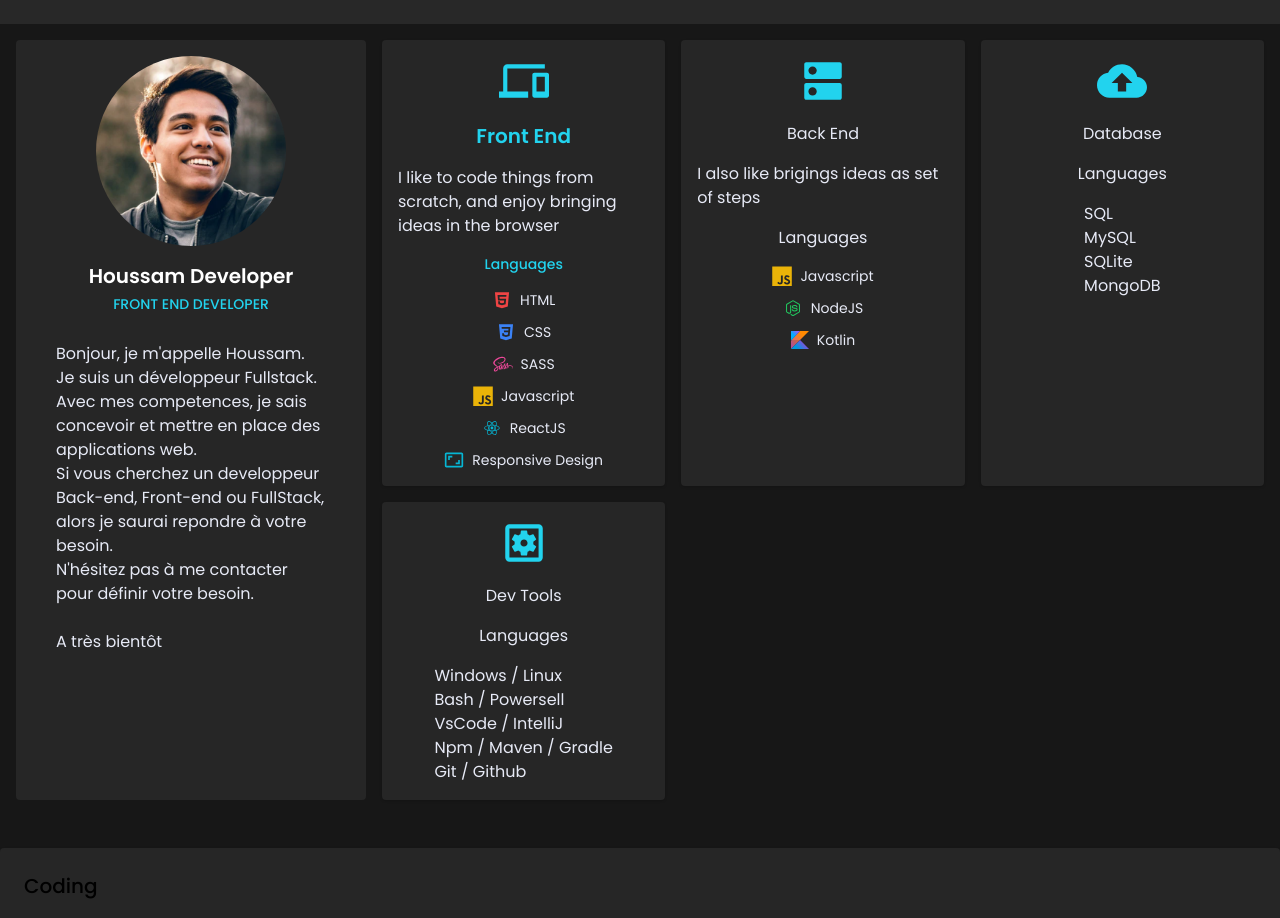
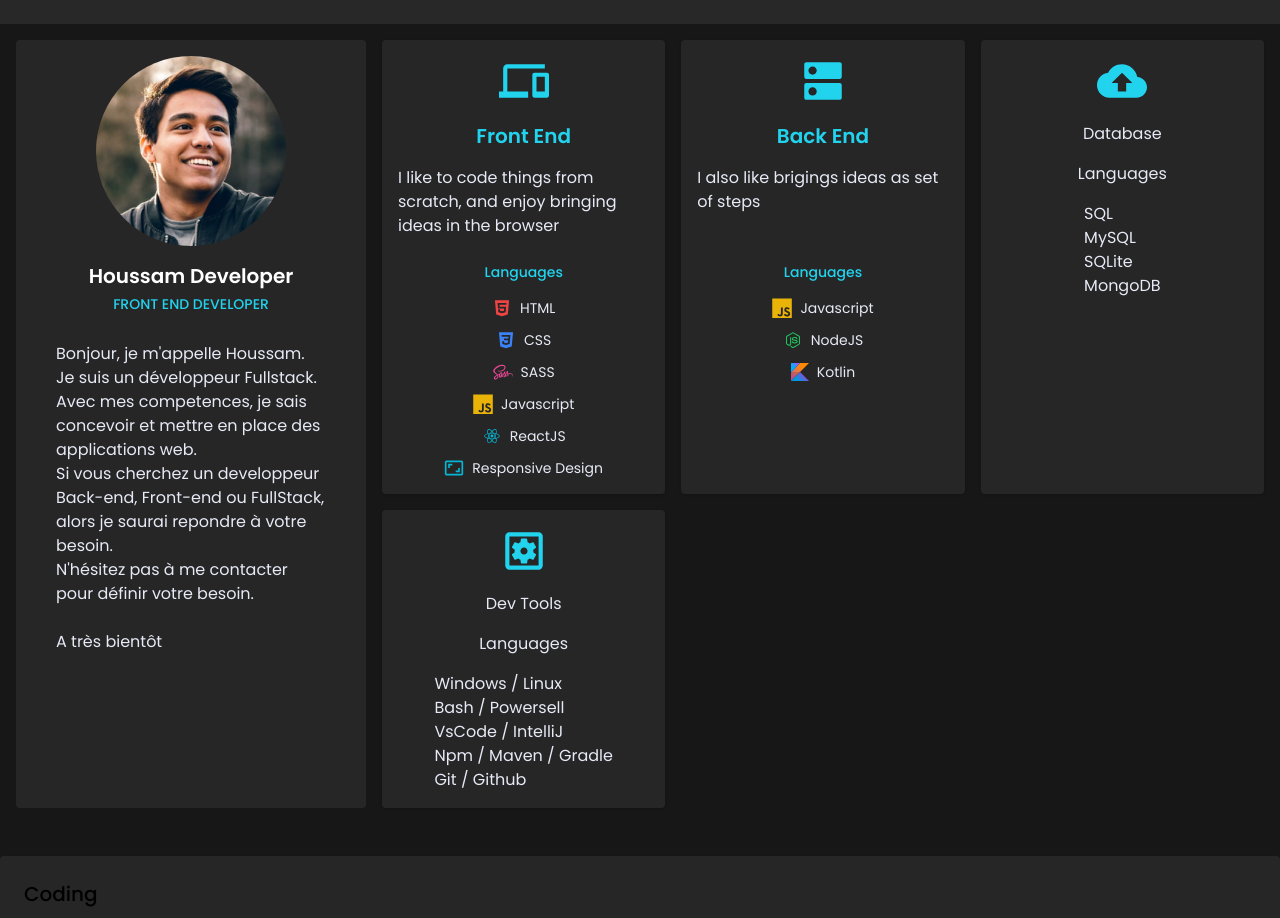
Before and after one commit to houssam-developer/my-portfolio, a React (Vite) app: page / in a window 1280 px wide. Shown: the part 780-1698 px from the top of the page. Built offline with nearby package versions, Linux system fonts and the light colour scheme; grey boxes are pictures that could not be loaded.

Commit message:
style: fix min height for paragraph

```diff
--- a/src/App.jsx
+++ b/src/App.jsx
@@ -106,7 +106,7 @@ function App() {
 					<div className='container-box flex flex-col items-center gap-4'>
 						<MdOutlinePhonelink size={50} className='text-cyan-400' />
 						<h2 className='font-sans text-xl font-semibold text-cyan-400'>Front End</h2>
-						<p className='text-md font-sans font-normal text-primary'>I like to code things from scratch, and enjoy bringing ideas in the browser</p>
+						<p className='text-md font-sans font-normal text-primary flex self-start min-h-[10vh]'>I like to code things from scratch, and enjoy bringing ideas in the browser</p>
 						<h3 className='font-sans text-cyan-400 font-medium text-sm'>Languages</h3>
 						<ul className='flex flex-col items-center gap-3 w-full'>
 							<li className='flex gap-2 text-sm'><DiHtml5 size={20} className='text-red-500' /> <span>HTML</span></li>
@@ -117,11 +117,11 @@ function App() {
 							<li className='flex gap-2 text-sm'><MdAspectRatio size={20} className='text-cyan-500' /> <span>Responsive Design</span></li>
 						</ul>
 					</div>
-					<div className='container-box  flex flex-col items-center gap-4'>
+					<div className='container-box  flex flex-col  items-center gap-4'>
 						<MdDns size={50} className='text-cyan-400' />
-						<h2>Back End</h2>
-						<p>I also like brigings ideas as set of steps</p>
-						<h3>Languages</h3>
+						<h2 className='font-sans text-xl font-semibold text-cyan-400 '>Back End</h2>
+						<p className='text-md font-sans font-normal text-primary min-h-[10vh]'>I also like brigings ideas as set of steps</p>
+						<h3 className='font-sans text-cyan-400 font-medium text-sm'>Languages</h3>
 						<ul className='flex flex-col items-center gap-3 w-full'>
 							<li className='flex gap-2 text-sm'><DiJsBadge size={20} className='text-yellow-500' /> <span>Javascript</span></li>
 							<li className='flex gap-2 text-sm'><DiNodejsSmall size={20} className='text-green-500' /> <span>NodeJS</span></li>
```
